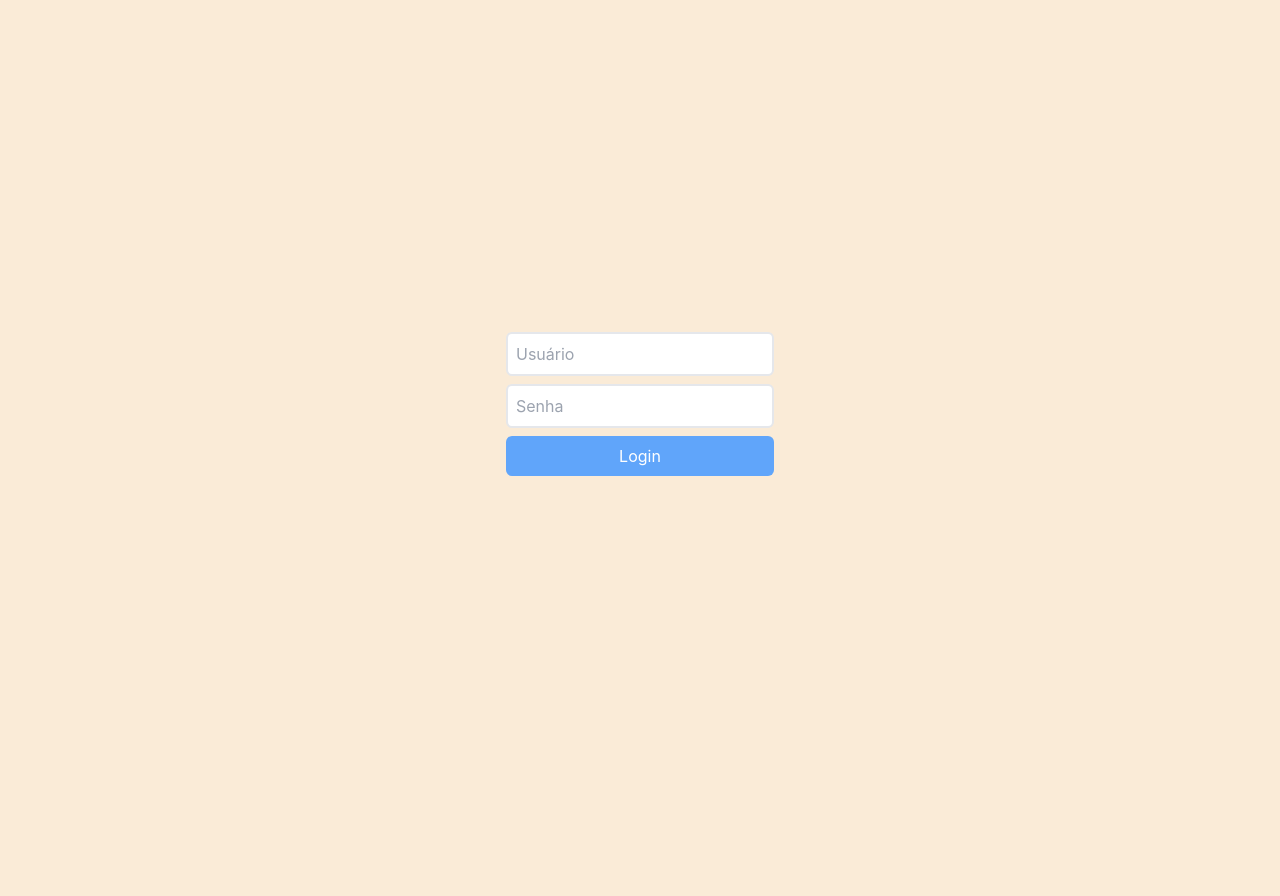
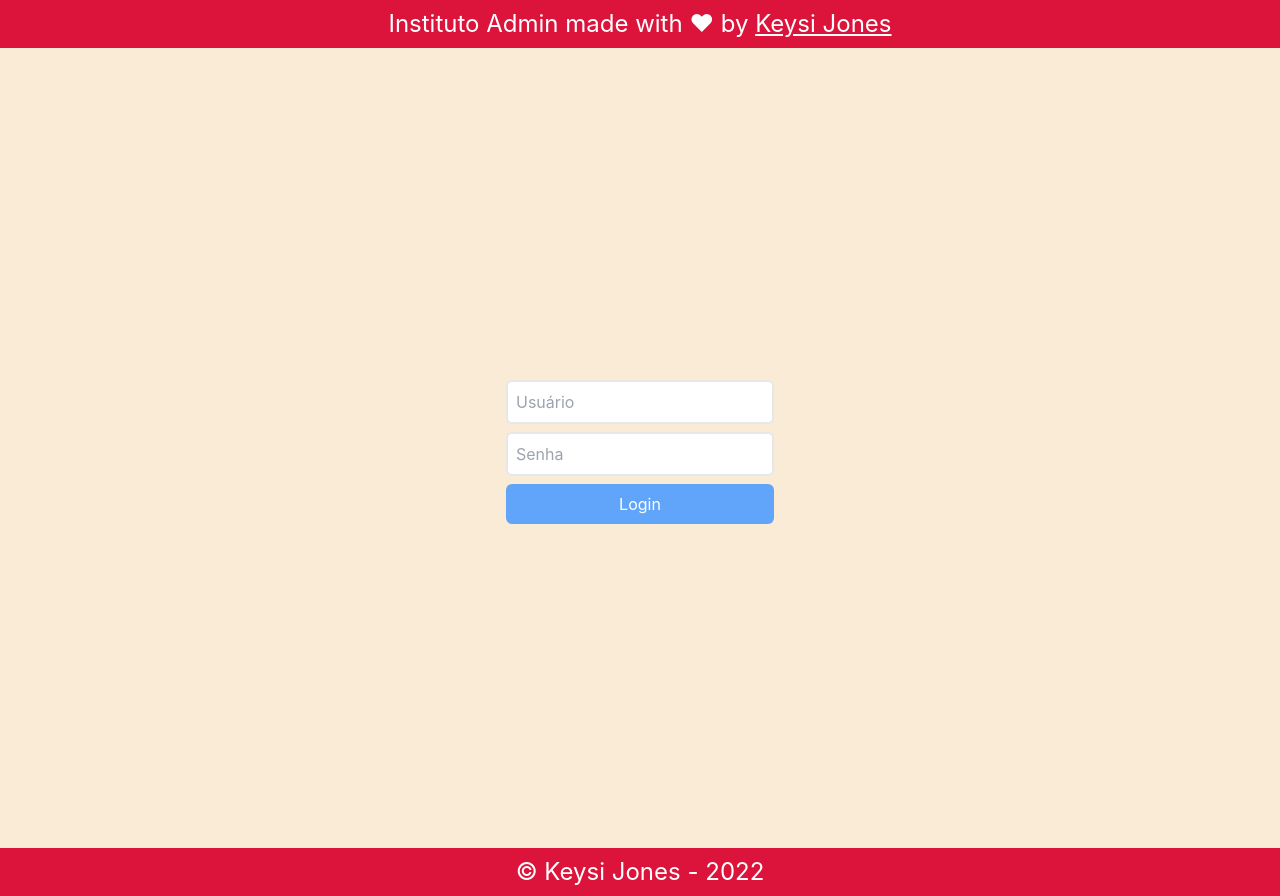
Before and after one commit to KeysiJones/instituto-admin-next, a Next.js app: page /login in a window 1280 px wide. Before the commit the page ends 800 px from the top, so only its background shows below. Built offline with nearby package versions, Linux system fonts and the light colour scheme.

Commit message:
feat: changes .js to .jsx, adds footer and navbar and make little improvements

```diff
--- a/components/buttonTab.js
+++ b/components/buttonTab.jsx
@@ -11,7 +11,7 @@ function ButtonTab({ selectedDay, setSelectedDay, day }) {
       className={`${
         selectedDay === day ? "" : "opacity-30 hover:opacity-100"
       } bg-crimson p-2 m-2 rounded-md`}
-      onClick={() => setSelectedDay(day)}
+      onClick={() => (selectedDay != day ? setSelectedDay(day) : null)}
     >
       Aulas de {displayDay[day]}
     </button>
--- a/components/classesCard.js
+++ b/components/classesCard.jsx
@@ -1,6 +1,7 @@
 import { useState, useEffect } from "react";
 import { useRouter } from "next/router";
 import { ButtonTab } from "./buttonTab";
+import { Input } from "./input";
 
 const ClassesCard = ({ urls, aulas, setRefresh }) => {
   const [value, setValue] = useState({});
@@ -218,19 +219,18 @@ const ClassesCard = ({ urls, aulas, setRefresh }) => {
         <table className="w-full">
           <thead>
             <tr style={{ backgroundColor: "crimson" }}>
-              <th>Curso</th>
+              <th className="rounded-tl-md">Curso</th>
               <th>Horário</th>
               <th>Link</th>
               <th>Ações</th>
-              <th></th>
+              <th className="rounded-tr-md"></th>
             </tr>
           </thead>
           <tbody>
             {inserting ? (
               <tr className="bg-blue-100">
                 <td className="p-1">
-                  <input
-                    autoComplete="off"
+                  <Input
                     name="nome-novo-curso"
                     placeholder="Ex: Doutrina e Convênios"
                     type="text"
@@ -239,8 +239,7 @@ const ClassesCard = ({ urls, aulas, setRefresh }) => {
                   />
                 </td>
                 <td className="p-1">
-                  <input
-                    autoComplete="off"
+                  <Input
                     name="horario-novo-curso"
                     placeholder="Ex: 09h30"
                     type="text"
@@ -249,8 +248,7 @@ const ClassesCard = ({ urls, aulas, setRefresh }) => {
                   />
                 </td>
                 <td className="p-1">
-                  <input
-                    autoComplete="off"
+                  <Input
                     name="link-novo-curso"
                     placeholder="Ex: https://zoom.us/j/95927244033?"
                     type="text"
@@ -261,7 +259,7 @@ const ClassesCard = ({ urls, aulas, setRefresh }) => {
                 <td className="p-1">
                   <button
                     onClick={saveCourse}
-                    className="py-1 px-2 bg-dodger rounded-md m-2 font-bold"
+                    className="py-1 px-2 bg-green-500 rounded-md m-2 font-bold"
                   >
                     Salvar
                   </button>
@@ -287,8 +285,7 @@ const ClassesCard = ({ urls, aulas, setRefresh }) => {
                 >
                   <td id={`${selectedDay}-${curso.id}`} className="p-1">
                     {isInEditMode ? (
-                      <input
-                        autoComplete="off"
+                      <Input
                         placeholder="digite o novo nome do curso"
                         name={`${selectedDay}-nome-${curso.id}`}
                         type="text"
@@ -304,8 +301,7 @@ const ClassesCard = ({ urls, aulas, setRefresh }) => {
                   </td>
                   <td id={`horario-${selectedDay}-${curso.id}`} className="p-1">
                     {isInEditMode ? (
-                      <input
-                        autoComplete="off"
+                      <Input
                         id={`input-${selectedDay}-${curso.id}`}
                         placeholder="digite o novo horário do curso"
                         name={`${selectedDay}-horario-${curso.id}`}
@@ -325,8 +321,7 @@ const ClassesCard = ({ urls, aulas, setRefresh }) => {
                   </td>
                   <td id={`link-${selectedDay}-${curso.id}`} className="p-1">
                     {isInEditMode ? (
-                      <input
-                        autoComplete="off"
+                      <Input
                         placeholder="novo link"
                         name={`${selectedDay}-link-${curso.id}`}
                         type="text"
@@ -348,7 +343,9 @@ const ClassesCard = ({ urls, aulas, setRefresh }) => {
                   <td className="p-1">
                     <button
                       onClick={(e) => editCourse(e, selectedDay, curso.id)}
-                      className="py-1 px-2 bg-dodger rounded-md m-2 font-bold"
+                      className={`py-1 px-2 ${
+                        isInEditMode ? "bg-green-500" : "bg-dodger"
+                      } rounded-md m-2 font-bold`}
                     >
                       {isInEditMode ? "Salvar" : "Editar"}
                     </button>
--- /dev/null
+++ b/components/footer.jsx
@@ -0,0 +1,11 @@
+function Footer({ openPortfolio }) {
+  return (
+    <footer className="p-2 bg-crimson w-full text-center text-white text-2xl">
+      <span className="hover:cursor-pointer" onClick={openPortfolio}>
+        &copy; Keysi Jones - {new Date().getFullYear()}
+      </span>
+    </footer>
+  );
+}
+
+export { Footer };
--- /dev/null
+++ b/components/input.jsx
@@ -0,0 +1,5 @@
+function Input(props) {
+  return <input autoComplete="off" {...props} />;
+}
+
+export { Input };
--- /dev/null
+++ b/components/layout.jsx
@@ -0,0 +1,16 @@
+import { Footer } from "./footer";
+import { Navbar } from "./navbar";
+
+const openPortfolio = () => window.open("https://keysijones.vercel.app");
+
+function Layout({ children }) {
+  return (
+    <div>
+      <Navbar openPortfolio={openPortfolio} />
+      {children}
+      <Footer openPortfolio={openPortfolio} />
+    </div>
+  );
+}
+
+export { Layout };
--- /dev/null
+++ b/components/navbar.jsx
@@ -0,0 +1,17 @@
+function Navbar({ openPortfolio }) {
+  return (
+    <nav className="p-2 bg-crimson relative w-full text-center text-white text-2xl">
+      <span>
+        Instituto Admin made with &hearts; by{" "}
+        <span
+          className="underline hover:cursor-pointer"
+          onClick={openPortfolio}
+        >
+          Keysi Jones
+        </span>
+      </span>
+    </nav>
+  );
+}
+
+export { Navbar };
--- a/pages/_app.js
+++ b/pages/_app.js
@@ -1,7 +1,12 @@
-import '../styles/globals.css'
+import "../styles/globals.css";
+import { Layout } from "../components/layout";
 
 function MyApp({ Component, pageProps }) {
-  return <Component {...pageProps} />
+  return (
+    <Layout>
+      <Component {...pageProps} />
+    </Layout>
+  );
 }
 
-export default MyApp
+export default MyApp;
--- a/styles/globals.css
+++ b/styles/globals.css
@@ -10,6 +10,11 @@ body {
     sans-serif;
   -webkit-font-smoothing: antialiased;
   -moz-osx-font-smoothing: grayscale;
+}
+
+::selection {
+  background-color: crimson;
+  color: white;
 }
 
 code {
```
Also changed, not shown: components/loader.jsx (renamed from components/loader.js).
